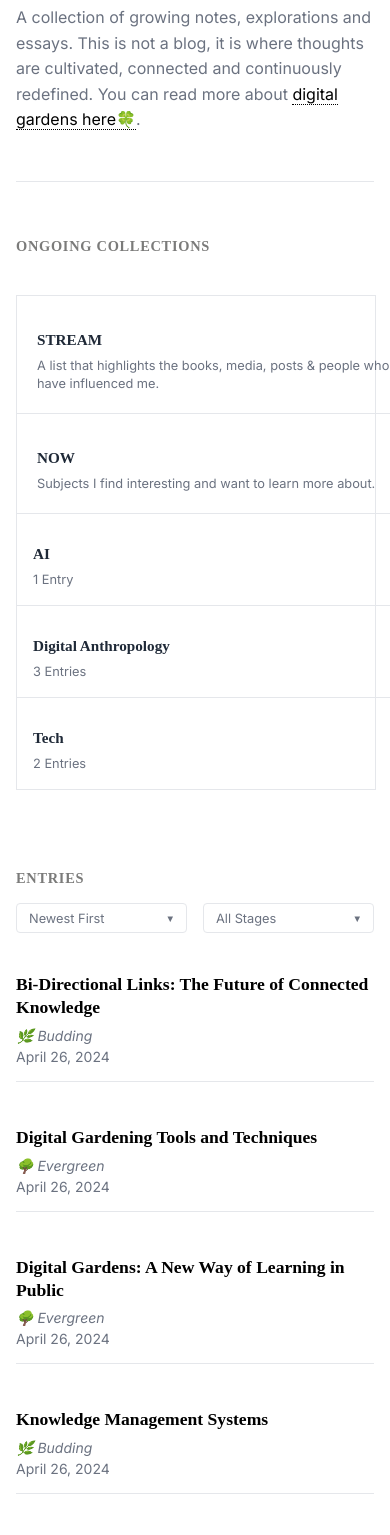
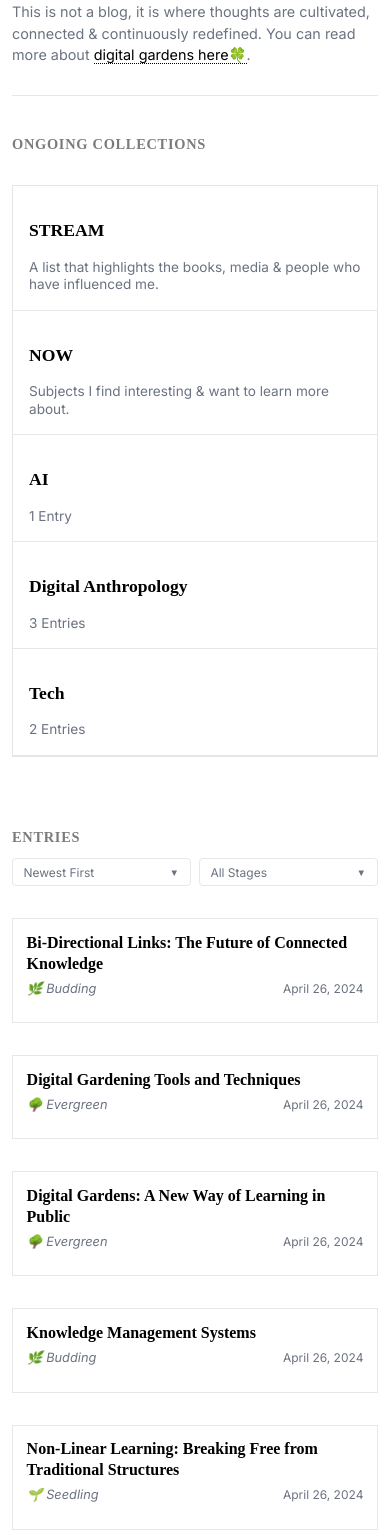
Before and after one commit to Kittelsaa/kttlsaa, an Astro site: page /garden in a window 390 px wide. Shown: the part 154-1689 px from the top of the page. Built offline with nearby package versions, Linux system fonts and the light colour scheme; Astro itself is replaced by a stand-in of ours; a web font is replaced by a local one.

Commit message:
updates11

```diff
--- a/src/components/cards/GardenNoteCard.astro
+++ b/src/components/cards/GardenNoteCard.astro
@@ -39,9 +39,12 @@ const noteSlug = note.slug || note.id.split('/').pop().replace(/\.(md|mdx)$/, ''
 
 <style>
   .garden-note-card {
-    margin-bottom: 2rem;
+    margin-bottom: 1.7rem;
     width: 100%;
     overflow: hidden; /* Prevent content overflow */
+    border: 1px solid #e5e7eb;
+    padding: 1.25rem;
+    box-sizing: border-box;
   }
 
   .note-link {
@@ -71,10 +74,8 @@ const noteSlug = note.slug || note.id.split('/').pop().replace(/\.(md|mdx)$/, ''
     display: flex;
     justify-content: space-between;
     align-items: center;
-    font-size: 0.875rem;
     color: #6b7280;
-    border-bottom: 1px solid #e5e7eb;
-    padding-bottom: 1rem;
+    padding-bottom: 0.8rem;
     flex-wrap: wrap; /* Allow wrapping on small screens */
     gap: 0.5rem;
   }
@@ -82,32 +83,61 @@ const noteSlug = note.slug || note.id.split('/').pop().replace(/\.(md|mdx)$/, ''
   .growth-stage {
     color: #6b7280;
     font-style: italic;
+    font-size: 0.8rem;
     text-transform: capitalize;
   }
 
   .date {
     color: #6b7280;
+    font-size: 0.8rem;
+    white-space: nowrap;
   }
 
   @media (max-width: 768px) {
     .garden-note-card {
-      margin-bottom: 1.5rem;
+      margin-bottom: 0.75rem;
+      padding: 1rem;
+      margin-right: 0;
+      width: 100%;
+      box-sizing: border-box;
     }
 
     .title {
-      font-size: 1.25rem;
+      font-size: 1.1rem;
+      margin-bottom: 0.5rem;
+    }
+
+    .meta {
+      gap: 0.75rem;
+    }
+
+    .date {
+      font-size: 0.8rem;
     }
   }
 
   @media (max-width: 480px) {
+    .garden-note-card {
+      padding: 0.85rem;
+      margin-right: 0;
+      width: 100%;
+      box-sizing: border-box;
+    }
+
     .title {
-      font-size: 1.1rem;
+      font-size: 1rem;
+      margin-bottom: 0.4rem;
     }
 
     .meta {
-      flex-direction: column;
-      align-items: flex-start;
-      gap: 0.25rem;
+      flex-direction: row;
+      justify-content: space-between;
+      align-items: center;
+      font-size: 0.8rem;
+    }
+
+    .date {
+      font-size: 0.75rem;
     }
   }
 </style>
--- a/src/components/garden/GardenCollections.astro
+++ b/src/components/garden/GardenCollections.astro
@@ -34,12 +34,12 @@ const displayTopics = [
     <div class="row main-row">
       <a href="/stream" class="cell">
         <h3 class="item-title">STREAM</h3>
-        <p class="item-desc">A list that highlights the books, media, posts & people who have influenced me.</p>
+        <p class="item-desc">A list that highlights the books, media & people who have influenced me.</p>
       </a>
 
       <a href="/now" class="cell">
         <h3 class="item-title">NOW</h3>
-        <p class="item-desc">Subjects I find interesting and want to learn more about.</p>
+        <p class="item-desc">Subjects I find interesting & want to learn more about.</p>
       </a>
     </div>
 
@@ -60,18 +60,23 @@ const displayTopics = [
 <style>
   .garden-collections {
     margin-bottom: 3rem;
-    padding-top:0px;
+    padding: 0 0.5rem;
+    width: 100%;
+    box-sizing: border-box;
   }
 
   .collections-container {
-    border: 1px solid #e5e7eb;
+    border: 1px solid #e5e5e7;
     width: 100%;
     background-color: #ffffff;
+    box-sizing: border-box;
+    overflow: hidden;
   }
 
   .row {
     display: flex;
     width: 100%;
+    flex-wrap: wrap;
   }
 
   .main-row .cell {
@@ -82,31 +87,6 @@ const displayTopics = [
 
   .topics-row .cell {
     width: 33.333%;
-  }
-
-  .cell {
-    padding: 1.5rem;
-    border-right: 1px solid #e5e7eb;
-    border-bottom: 1px solid #e5e7eb;
-    transition: background-color 0.2s ease;
-  }
-
-  .main-row .cell:hover {
-    background-color: #f9fafb;
-  }
-
-  .main-row .cell:last-child,
-  .topics-row .cell:last-child {
-    border-right: none;
-  }
-
-  .topics-row .cell {
-    border-bottom: none;
-  }
-
-  .topic-link {
-    display: block;
-    height: 100%;
   }
 
   .topic-filter {
@@ -122,24 +102,41 @@ const displayTopics = [
     border-bottom: 2px solid var(--color-accent, #ff8c00);
   }
 
+  .cell {
+    padding: 1.5rem;
+    border-right: 1px solid #e5e7eb;
+    border-bottom: 1px solid #e5e7eb;
+    transition: background-color 0.2s ease;
+    overflow: hidden;
+    display: flex;
+    flex-direction: column;
+    box-sizing: border-box;
+  }
+
   .item-title {
-    font-size: 1.125rem;
-    font-weight: 600;
-    margin-bottom: 0.5rem;
-    color: #1f2937;
-    font-family: var(--font-heading, 'Averia Serif Libre', serif);
+    font-size: 1.1rem;
   }
 
   .item-desc {
-    font-size: 0.875rem;
+    font-size: 0.85rem;
     color: #6b7280;
     margin: 0;
     word-wrap: break-word;
     overflow-wrap: break-word;
     hyphens: auto;
+    max-width: 100%;
+    display: -webkit-box;
+    -webkit-line-clamp: 3;
+    -webkit-box-orient: vertical;
+    overflow: hidden;
+    text-overflow: ellipsis;
   }
 
-  @media (max-width: 767px) {
+  @media (max-width: 768px) {
+    .garden-collections {
+      padding: 0;
+    }
+
     .row {
       flex-direction: column;
     }
@@ -147,23 +144,14 @@ const displayTopics = [
     .cell {
       width: 100% !important;
       border-right: none;
-    }
-
-    .topics-row .cell:not(:last-child) {
-      border-bottom: 1px solid #e5e7eb;
-    }
-
-    .item-title {
-      font-size: 1rem;
+      padding: 1.25rem;
+      margin-right: 0;
     }
 
     .item-desc {
-      font-size: 0.85rem;
+      font-size: 0.9rem;
       line-height: 1.4;
-    }
-
-    .main-row .cell {
-      padding: 1.25rem;
+      -webkit-line-clamp: 2;
     }
   }
 
@@ -172,12 +160,9 @@ const displayTopics = [
       padding: 1rem;
     }
 
-    .item-title {
-      font-size: 0.95rem;
-    }
-
     .item-desc {
-      font-size: 0.8rem;
+      font-size: 0.85rem;
+      line-height: 1.3;
     }
   }
 </style>
@@ -228,4 +213,3 @@ const displayTopics = [
       });
     }
   });
-</script>
--- a/src/components/garden/GardenFiltersAndHits.astro
+++ /dev/null
@@ -1,212 +0,0 @@
----
-import NoteCard from "../cards/NoteCard.astro";
-import GardenCollections from "./GardenCollections.astro";
-// import { Icon } from "astro-icon/components";
-
-interface Props {
-  allPostData: any[];
-}
-
-const { allPostData } = Astro.props;
-
-// Get unique topics from all posts
-const topics = [...new Set(allPostData.flatMap(post => post.data.topics || []))].sort();
-
-// Count posts per topic
-const topicCounts = {};
-topics.forEach(topic => {
-  topicCounts[topic] = allPostData.filter(post =>
-    post.data.topics && post.data.topics.includes(topic)
-  ).length;
-});
----
-
-<div class="garden-layout">
-  <div class="collections-column">
-    <GardenCollections topics={topics} counts={topicCounts} />
-  </div>
-
-  <main class="notes-column">
-    <div class="notes-header">
-      <h2 class="notes-title">NOTES</h2>
-      <div class="filters-container">
-        <div class="select-wrapper">
-          <select id="sort-select" aria-label="Sort">
-            <option value="newest">Newest First</option>
-            <option value="oldest">Oldest First</option>
-          </select>
-          <span class="chevron">▼</span>
-        </div>
-        <div class="select-wrapper">
-          <select id="growth-stages-select" aria-label="Growth Stages">
-            <option value="">All Growth Stages</option>
-            <option value="seedling">Seedling</option>
-            <option value="budding">Budding</option>
-            <option value="evergreen">Evergreen</option>
-          </select>
-          <span class="chevron">▼</span>
-        </div>
-      </div>
-    </div>
-    <div class="notes-list">
-      {allPostData.map(post => (
-        <NoteCard note={post} />
-      ))}
-    </div>
-  </main>
-</div>
-
-<style>
-  .garden-layout {
-    display: grid;
-    grid-template-columns: 40% 60%;
-    gap: 2rem;
-    align-items: start;
-  }
-
-  .collections-column {
-    min-width: 0;
-    position: static;
-    max-height: none;
-    overflow-y: visible;
-  }
-
-  .notes-column {
-    min-width: 0;
-  }
-
-  .notes-header {
-    display: flex;
-    justify-content: space-between;
-    align-items: center;
-    margin-bottom: 1rem;
-  }
-
-  .notes-title {
-    font-size: 1.2rem;
-    color: #666;
-    margin: 0;
-  }
-
-  .filters-container {
-    display: flex;
-    gap: 0.5rem;
-  }
-
-  .select-wrapper {
-    position: relative;
-    display: inline-block;
-  }
-
-  .chevron {
-    position: absolute;
-    right: 8px;
-    top: 50%;
-    transform: translateY(-50%);
-    color: #777;
-    pointer-events: none;
-    font-size: 0.6rem;
-  }
-
-  select {
-    padding: 0.3rem 1.5rem 0.3rem 0.5rem;
-    border-radius: 4px;
-    border: 1px solid #ddd;
-    color: #666;
-    background-color: white;
-    appearance: none;
-    font-size: 0.8rem;
-    cursor: pointer;
-  }
-
-  select:hover {
-    border-color: #bbb;
-  }
-
-  .notes-list {
-    display: flex;
-    flex-direction: column;
-    gap: 0.5rem;
-  }
-
-  @media (max-width: 768px) {
-    .garden-layout {
-      grid-template-columns: 1fr;
-    }
-
-    .notes-header {
-      flex-direction: column;
-      align-items: flex-start;
-      gap: 0.5rem;
-    }
-
-    .filters-container {
-      width: 100%;
-    }
-
-    .select-wrapper {
-      flex: 1;
-    }
-
-    select {
-      width: 100%;
-    }
-  }
-</style>
-
-<script>
-  // Add client-side filtering and sorting logic
-  document.addEventListener('DOMContentLoaded', () => {
-    const sortSelect = document.getElementById('sort-select');
-    const growthStageSelect = document.getElementById('growth-stages-select');
-    const noteCards = document.querySelectorAll('.note-card');
-
-    // Function to sort notes
-    function sortNotes() {
-      const sortValue = sortSelect.value;
-      const notesContainer = document.querySelector('.notes-list');
-      const notesArray = Array.from(noteCards);
-
-      notesArray.sort((a, b) => {
-        const dateA = new Date(a.dataset.date || 0).getTime();
-        const dateB = new Date(b.dataset.date || 0).getTime();
-
-        return sortValue === 'newest' ? dateB - dateA : dateA - dateB;
-      });
-
-      // Remove all notes and re-append in sorted order
-      notesArray.forEach(note => {
-        notesContainer.appendChild(note);
-      });
-    }
-
-    // Function to filter by growth stage
-    function filterByGrowthStage() {
-      const growthStage = growthStageSelect.value;
-
-      noteCards.forEach(card => {
-        const cardGrowthStage = card.dataset.growthStage;
-
-        if (!growthStage || cardGrowthStage === growthStage) {
-          card.style.display = 'block';
-        } else {
-          card.style.display = 'none';
-        }
-      });
-    }
-
-    // Add event listeners
-    if (sortSelect) {
-      sortSelect.addEventListener('change', sortNotes);
-    }
-
-    if (growthStageSelect) {
-      growthStageSelect.addEventListener('change', filterByGrowthStage);
-    }
-
-    // Initialize sorting
-    if (sortSelect) {
-      sortNotes();
-    }
-  });
-</script>
--- a/src/pages/garden.astro
+++ b/src/pages/garden.astro
@@ -48,19 +48,17 @@ const allGrowthStages = [...new Set(allPosts.map(post => post.data.growthStage))
 
 <Layout title="Digital Garden">
   <div class="container">
-    <!-- Garden Introduction Section -->
-    <div class="garden-intro">
-      <h1 class="garden-title">Digital Garden</h1>
-      <p class="garden-description">
-        A collection of growing notes, explorations and essays. This is not a blog, it is where thoughts
-        are cultivated, connected and continuously redefined. You can read more about
-        <a href="/notes/digital-gardens" class="garden-link">digital gardens here🍀</a>.
-      </p>
-    </div>
-
     <div class="garden-layout">
       <!-- Collections Column -->
       <div class="collections-column">
+        <!-- Garden Introduction Section moved to top of collections column -->
+        <div class="garden-intro">
+          <h1 class="garden-title">My Digital Garden</h1>
+          <p class="garden-description">
+            This is not a blog, it is where thoughts are cultivated, connected & continuously redefined. You can read more about
+            <a href="/notes/digital-gardens" class="garden-link">digital gardens here🍀</a>.
+          </p>
+        </div>
         <div class="section-header">
           <h2 class="section-title">ONGOING COLLECTIONS</h2>
         </div>
@@ -107,14 +105,16 @@ const allGrowthStages = [...new Set(allPosts.map(post => post.data.growthStage))
     max-width: 1200px;
     margin: 0 auto;
     padding: 3rem 1.5rem;
+    box-sizing: border-box;
     overflow-x: hidden; /* Prevent horizontal overflow */
   }
 
-  /* Garden Introduction */
+  /* Garden Introduction - updated for new position */
   .garden-intro {
-    margin-bottom: 3.5rem;
+    margin-bottom: 2.5rem;
     border-bottom: 1px solid #e5e7eb;
-    padding-bottom: 1.5rem;
+    padding-bottom: 0.6rem;
+    width: 100%;
   }
 
   .garden-title {
@@ -126,7 +126,7 @@ const allGrowthStages = [...new Set(allPosts.map(post => post.data.growthStage))
   }
 
   .garden-description {
-    font-size: 1rem;
+    font-size: 0.9rem;
     color: #6b7280;
     max-width: 800px;
     line-height: 1.6;
@@ -159,7 +159,7 @@ const allGrowthStages = [...new Set(allPosts.map(post => post.data.growthStage))
     display: flex;
     justify-content: space-between;
     align-items: center;
-    margin-bottom: 2rem;
+    margin-bottom: 1.6rem;
     padding-bottom: 0.5rem;
     flex-wrap: wrap;
   }
@@ -261,36 +261,56 @@ const allGrowthStages = [...new Set(allPosts.map(post => post.data.growthStage))
       padding: 2rem 1rem;
     }
 
+    .garden-layout {
+      grid-template-columns: 1fr;
+      gap: 1.5rem;
+    }
+
     .garden-title {
       font-size: 2rem;
+      margin-bottom: 1rem;
     }
 
     .garden-description {
-      font-size: 1rem;
+      font-size: 0.95rem;
+      line-height: 1.5;
+      margin-bottom: 1.25rem;
     }
 
     .section-header {
       flex-direction: column;
       align-items: flex-start;
-      gap: 1rem;
+      gap: 0.75rem;
+      margin-bottom: 1.5rem;
     }
 
     .notes-list {
-      grid-template-columns: 1fr;
+      grid-template-columns: repeat(auto-fit, minmax(200px, 1fr));
+      margin-bottom: 7rem;
+    }
+
+    .filter-dropdown select {
+      font-size: 0.75rem;
+      padding: 0.35rem 1.75rem 0.35rem 0.65rem;
     }
   }
 
   @media (max-width: 480px) {
     .container {
-      padding: 1.5rem 1rem;
+      padding: 1.5rem 0.75rem;
     }
 
     .garden-title {
       font-size: 1.75rem;
     }
 
+    .garden-description {
+      font-size: 0.9rem;
+    }
+
     .filter-controls {
       width: 100%;
+      gap: 0.5rem;
     }
 
     .filter-dropdown {
@@ -299,6 +319,7 @@ const allGrowthStages = [...new Set(allPosts.map(post => post.data.growthStage))
 
     .filter-dropdown select {
       width: 100%;
+      min-width: 0;
     }
   }
 </style>
--- a/src/styles/note-page.css
+++ b/src/styles/note-page.css
@@ -2,7 +2,7 @@
 html body .note-container {
   max-width: 720px;
   margin: 0 auto;
-  padding: 1.5rem 1.5rem 4rem 1.5rem;
+  padding: 3rem 1.5rem 4rem 1.5rem;
   color: #333;
   font-family: "Inter", sans-serif;
   background-color: transparent !important;
--- a/src/styles/notes.css
+++ b/src/styles/notes.css
@@ -2,7 +2,6 @@
 .note-container {
   max-width: 720px;
   margin: 0 auto;
-  padding: 2rem 1.5rem;
   color: #333;
   font-family: "Inter", sans-serif;
   background-color: #f9f9f7;
```
Also changed, not shown: src/components/BackButton.astro (+1 -7 lines), src/components/HomeButton.astro (+1 -10 lines), src/components/HomePage.astro (+83 -34 lines), src/content/notes/artificial-intelligence.mdx (+0 -14 lines), src/layouts/NoteLayout.astro (+5 -4 lines), src/pages/notes/[slug].astro (+3 -7 lines).
